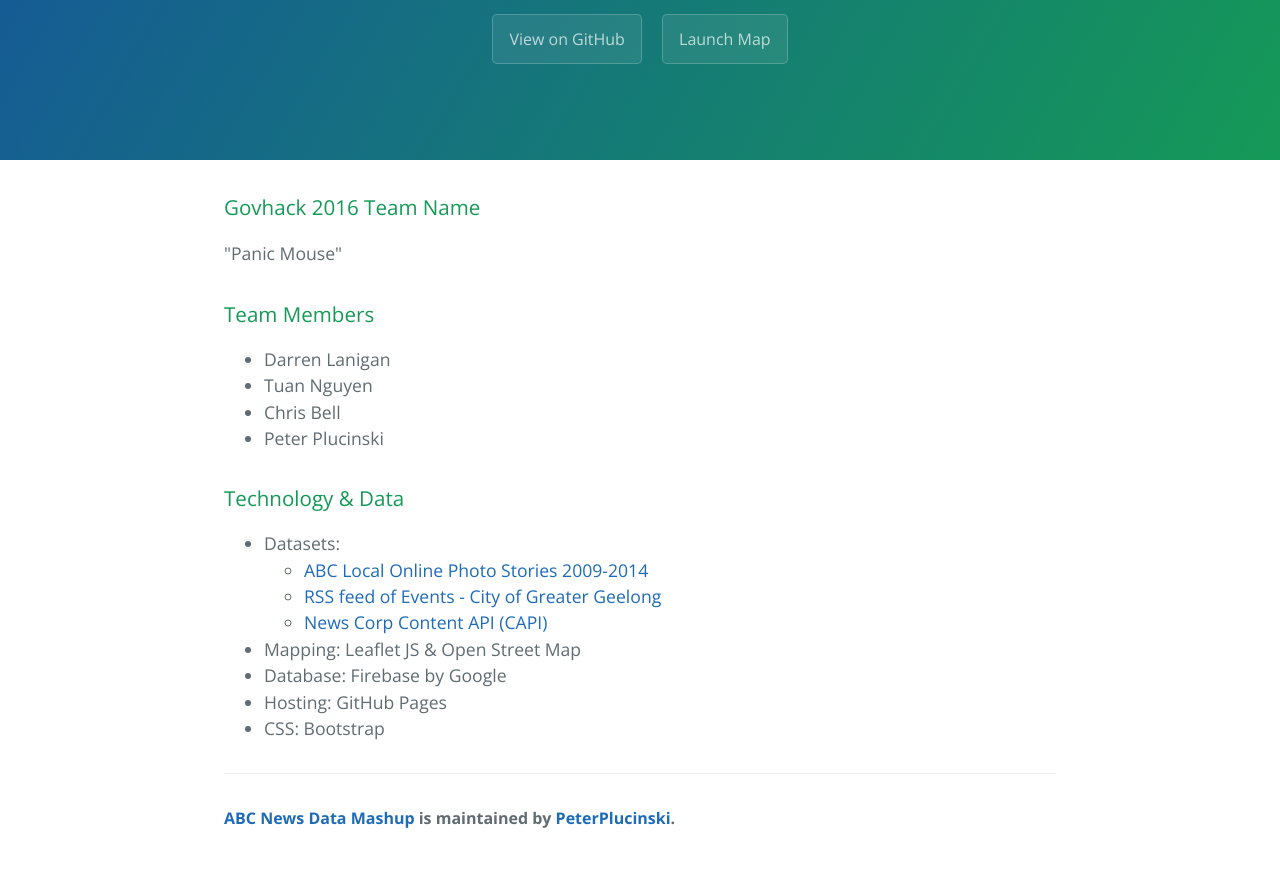
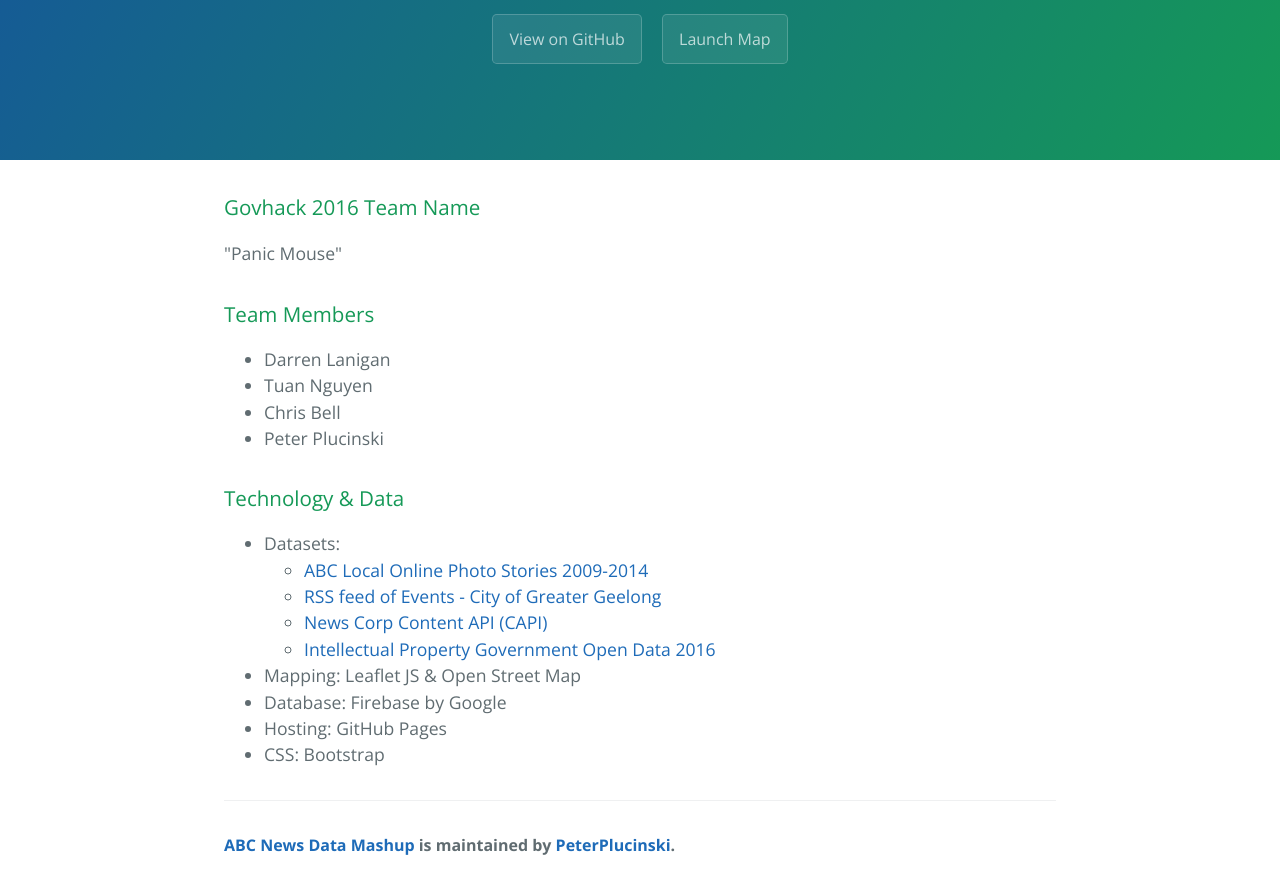
Before and after one commit to lightbringer1991/news-data-map, a plain HTML site: page index.html in a window 1280 px wide. Shown: the part 176-1065 px from the top of the page. Before the commit the page ends 1038 px from the top, so only its background shows below. Drawn offline with nearby package versions, Linux system fonts and the light colour scheme.

Commit message:
updated dataset used in index page

```diff
--- a/index.html
+++ b/index.html
@@ -46,7 +46,7 @@
                         <li><a href="https://data.gov.au/dataset/abc-local-online-photo-stories-2009-2014">ABC Local Online Photo Stories 2009-2014</a></li>
                         <li><a href="https://www.data.gov.au/dataset/geelong-events">RSS feed of Events - City of Greater Geelong</a></li>
                         <li><a href="http://portal.govhack.org/datasets/2016/australia/newscorp/news-corp-content-api-%28capi%29-sa.html">News Corp Content API (CAPI)</a></li>
-
+                        <li><a href="https://data.gov.au/dataset/intellectual-property-government-open-data-2016/resource/29559ce8-5cf5-42b5-bbc5-fcf8e66e66cb">Intellectual Property Government Open Data 2016</a></li>
                     </ul>
                 </li>
                 <li>
```
